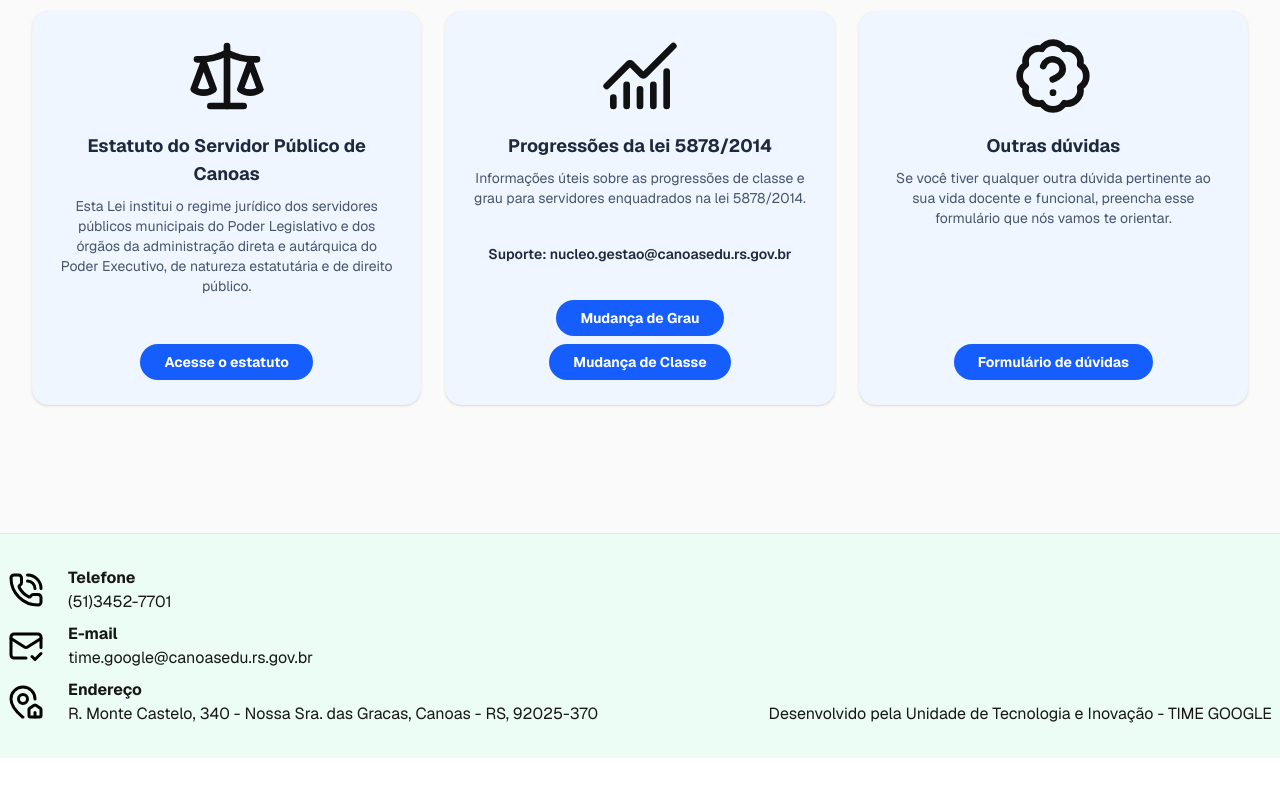
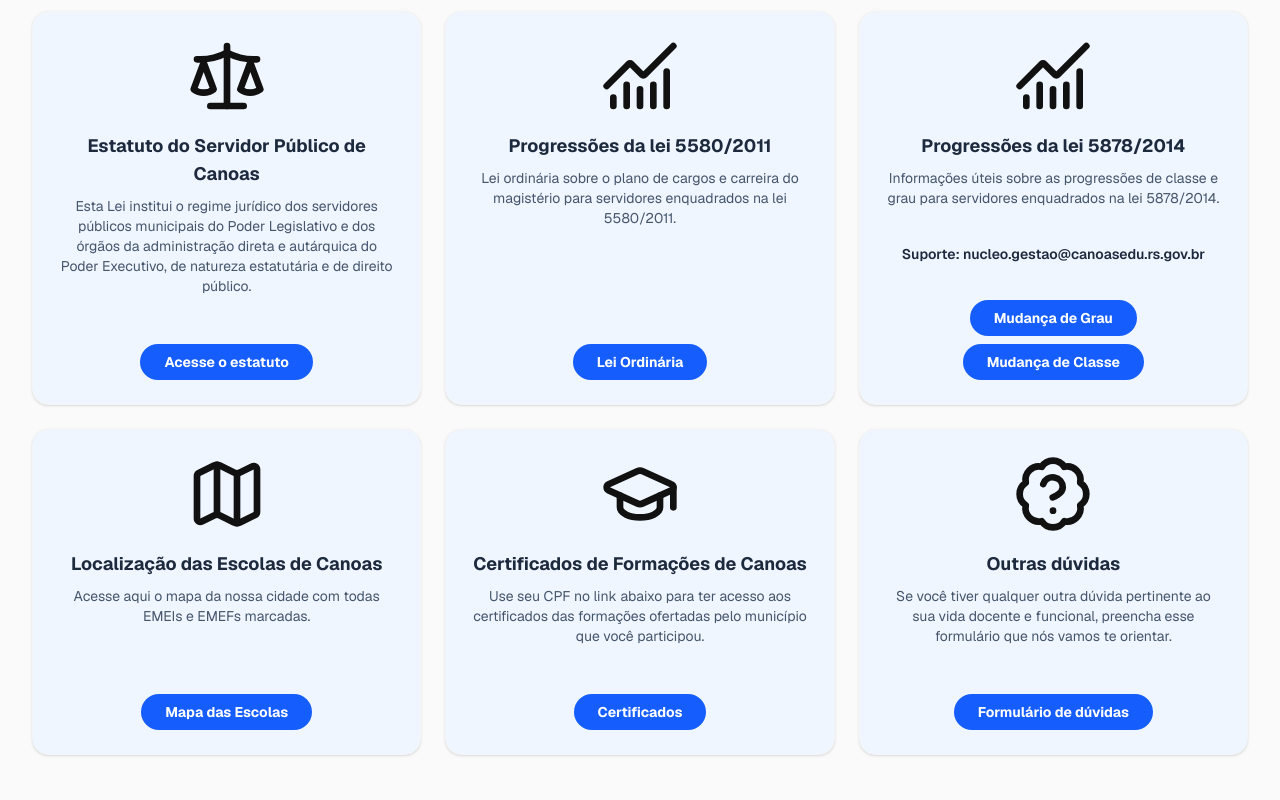
Before and after one commit to Quitandir/onboarding_utin, a Next.js app: page / in a window 1280 px wide. Shown: the part 1400-2200 px from the top of the page. Before the commit the page ends 2158 px from the top, so only its background shows below. Built offline with nearby package versions, Linux system fonts and the light colour scheme; a web font is replaced by a local one.

Commit message:
Add new cards

```diff
--- a/src/data/cardsData.tsx
+++ b/src/data/cardsData.tsx
@@ -1,6 +1,6 @@
 "use client";
 
-import { BadgeQuestionMark, BanknoteArrowDown, BookUser, ChartNoAxesCombined, Computer, DoorClosedLocked, HeartPulse, KeyRound, MailQuestionMark, NotebookPen, Scale, StickyNoteCheck } from 'lucide-react';
+import { BadgeQuestionMark, BanknoteArrowDown, ChartNoAxesCombined, Computer, DoorClosedLocked, GraduationCap, HeartPulse, KeyRound, MailQuestionMark, Map, NotebookPen, Scale, StickyNoteCheck } from 'lucide-react';
 import { GoogleChromeLogoIcon } from "@phosphor-icons/react";
 import React from 'react';
 
@@ -21,7 +21,7 @@ export interface CardItem {
 export const cardsData: CardItem[] = [
 
     {
-        id: 9,
+        id: 1,
         title: "Primeiro acesso ao email institucional",
         description: "Tutorial desenvolvido pela UTIN para guiar seu primeiro acesso ao seu email institucional.",
         icon: <DoorClosedLocked color="#111111" className="w-20 h-20" />,
@@ -32,7 +32,7 @@ export const cardsData: CardItem[] = [
         support: "Suporte: UTIN - 34257701 - R:5345 | time.google@canoasedu.rs.gov.br"
     },
     {
-        id: 6,
+        id: 2,
         title: "Email Institucional no celular",
         description: "Tutorial da UTIN de como configurar sua conta institucional no seu smartphone",
         icon: <MailQuestionMark color="#111111" className="w-20 h-20" />,
@@ -43,7 +43,7 @@ export const cardsData: CardItem[] = [
         support: "Suporte: UTIN - 34257701 - R:5345 | time.google@canoasedu.rs.gov.br"
     },
     {
-        id: 5,
+        id: 3,
         title: "Unidade de Tecnologia e Inovação",
         description: "Informações dos projetos e recursos geridos pela UTIN - Time Google",
         icon: <GoogleChromeLogoIcon size={32} color="#111111" className="w-20 h-20" />,
@@ -54,7 +54,7 @@ export const cardsData: CardItem[] = [
         support: "Suporte: UTIN - 34257701 - R:5345 | time.google@canoasedu.rs.gov.br"
     },
     {
-        id: 1,
+        id: 4,
         title: "RH",
         description: "Informações referentes ao seu contracheque, informes de recebimentos, declaração de bens.",
         icon: <BanknoteArrowDown color="#111111" className="w-20 h-20" />,
@@ -65,7 +65,7 @@ export const cardsData: CardItem[] = [
         support: ""
     },
     {
-        id: 2,
+        id: 5,
         title: "Chamadas e Diários de Classe",
         description: "I-Diário é a plataforma que os profes usam para registrar notas, presenças e registros de aula.",
         icon: <NotebookPen color="#111111" className="w-20 h-20" />,
@@ -76,7 +76,7 @@ export const cardsData: CardItem[] = [
         support: "Suporte: Secretário de sua escola"
     },
     {
-        id: 3,
+        id: 6,
         title: "Memorandos",
         description: "Plataforma de comunicação oficial dos servidores do Município de Canoas.",
         icon: <StickyNoteCheck color="#111111" className="w-20 h-20" />,
@@ -87,7 +87,7 @@ export const cardsData: CardItem[] = [
         support: ""
     },
     {
-        id: 4,
+        id: 7,
         title: "Conveniados do CanoasPrev",
         description: "Onde encontrar serviços de saúde conveniados pelo plano do município.",
         icon: <HeartPulse color="#111111" className="w-20 h-20" />,
@@ -99,7 +99,7 @@ export const cardsData: CardItem[] = [
     },
 
     {
-        id: 7,
+        id: 8,
         title: "Senhas institucionais",
         description: "As suas senhas funcionais para as diferentes plataformas que você vai usar são geridas pelo Canoastec. Quando precisar redefinir uma nova senha para o Portal do Servidor, contate o Canoastec e depois acesse o botão abaixo.",
         icon: <KeyRound color="#111111" className="w-20 h-20" />,
@@ -110,7 +110,7 @@ export const cardsData: CardItem[] = [
         support: "Suporte: Canoastec - (51) 3236-1700"
     },
     {
-        id: 8,
+        id: 9,
         title: "Incentivo financeiro para compra de notebook",
         description: "Informações pertinentes sobre o subsídio docente para aquisição de dispositivos eletrônicos.",
         icon: <Computer color="#111111" className="w-20 h-20" />,
@@ -121,7 +121,7 @@ export const cardsData: CardItem[] = [
         support: "Suporte: Direção da sua escola"
     },
     {
-        id: 12,
+        id: 10,
         title: "Estatuto do Servidor Público de Canoas",
         description: "Esta Lei institui o regime jurídico dos servidores públicos municipais do Poder Legislativo e dos órgãos da administração direta e autárquica do Poder Executivo, de natureza estatutária e de direito público.",
         icon: <Scale color="#111111" className="w-20 h-20" />,
@@ -130,9 +130,19 @@ export const cardsData: CardItem[] = [
         btnColorClass: "bg-blue-600 hover:bg-blue-700",
         link: "https://leismunicipais.com.br/estatuto-do-servidor-funcionario-publico-canoas-rs",
         support: ""
+    }, {
+        id: 11,
+        title: "Progressões da lei 5580/2011",
+        description: "Lei ordinária sobre o plano de cargos e carreira do magistério para servidores enquadrados na lei 5580/2011.",
+        icon: <ChartNoAxesCombined color="#111111" className="w-20 h-20" />,
+        buttontext: "Lei Ordinária",
+        bgColorClass: "bg-blue-50 border-blue-200",
+        btnColorClass: "bg-blue-600 hover:bg-blue-700",
+        link: "https://drive.google.com/file/d/1JczBt1Aec8VEpVtok7Sruj3D46YAIxyV/view?usp=sharing",
+        support: ""
     },
     {
-        id: 10,
+        id: 12,
         title: "Progressões da lei 5878/2014",
         description: "Informações úteis sobre as progressões de classe e grau para servidores enquadrados na lei 5878/2014.",
         icon: <ChartNoAxesCombined color="#111111" className="w-20 h-20" />,
@@ -145,7 +155,29 @@ export const cardsData: CardItem[] = [
         secondaryLink: "https://drive.google.com/file/d/1hkMxp-x-Y3lKtNUsAzDWutrNZ5URqH9l/view?usp=sharing"
     },
     {
-        id: 11,
+        id: 13,
+        title: "Localização das Escolas de Canoas",
+        description: "Acesse aqui o mapa da nossa cidade com todas EMEIs e EMEFs marcadas.",
+        icon: <Map color="#111111" className="w-20 h-20" />,
+        buttontext: "Mapa das Escolas",
+        bgColorClass: "bg-blue-50 border-blue-200",
+        btnColorClass: "bg-blue-600 hover:bg-blue-700",
+        link: "https://www.google.com/maps/d/u/0/viewer?mid=1hW-099Frum8ZPo-fpJJ7yNTzTfy89CQ&ll=-29.917406354268376%2C-51.16470924454341&z=13",
+        support: ""
+    },
+    {
+        id: 14,
+        title: "Certificados de Formações de Canoas",
+        description: "Use seu CPF no link abaixo para ter acesso aos certificados das formações ofertadas pelo município que você participou.",
+        icon: <GraduationCap color="#111111" className="w-20 h-20" />,
+        buttontext: "Certificados",
+        bgColorClass: "bg-blue-50 border-blue-200",
+        btnColorClass: "bg-blue-600 hover:bg-blue-700",
+        link: "https://www.canoas.rs.gov.br/emissao-de-certificados/",
+        support: ""
+    },
+    {
+        id: 15,
         title: "Outras dúvidas",
         description: "Se você tiver qualquer outra dúvida pertinente ao sua vida docente e funcional, preencha esse formulário que nós vamos te orientar.",
         icon: <BadgeQuestionMark color="#111111" className="w-20 h-20" />,
```
